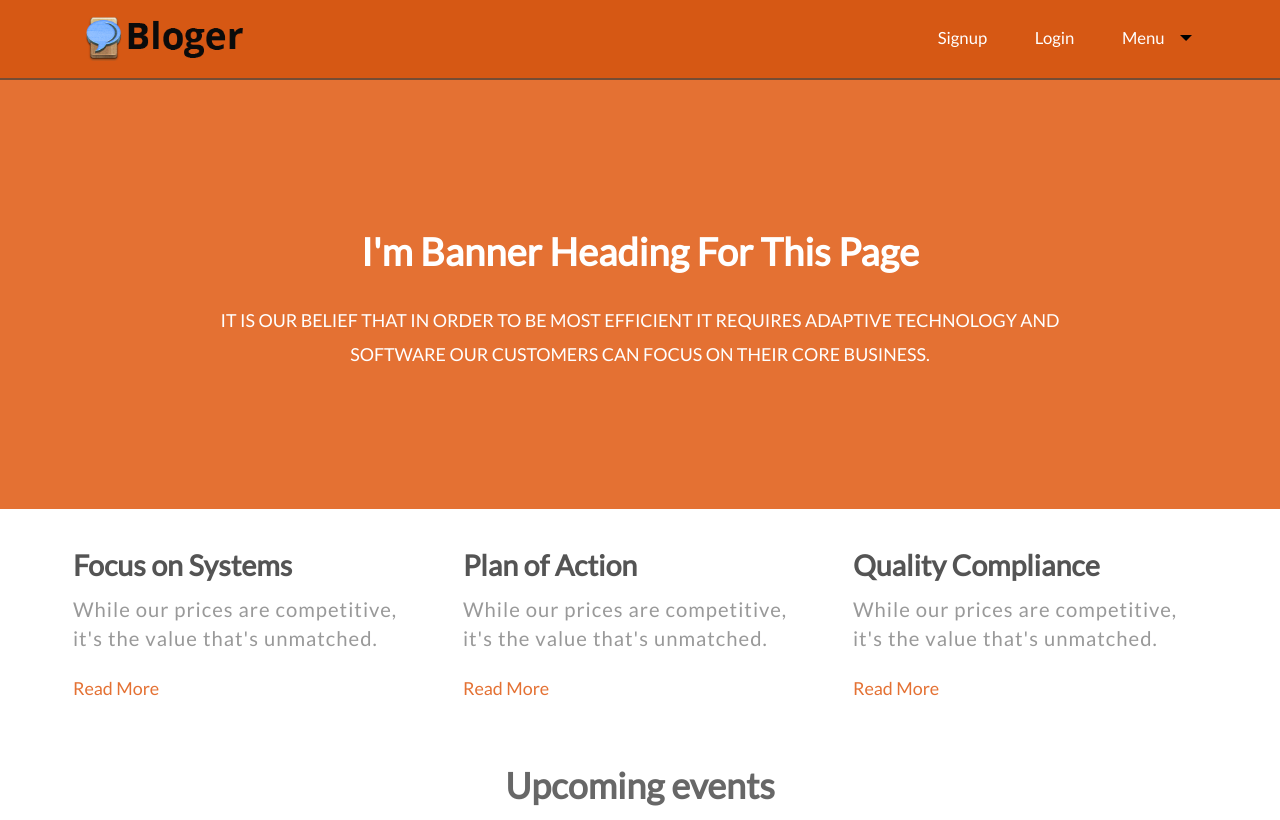
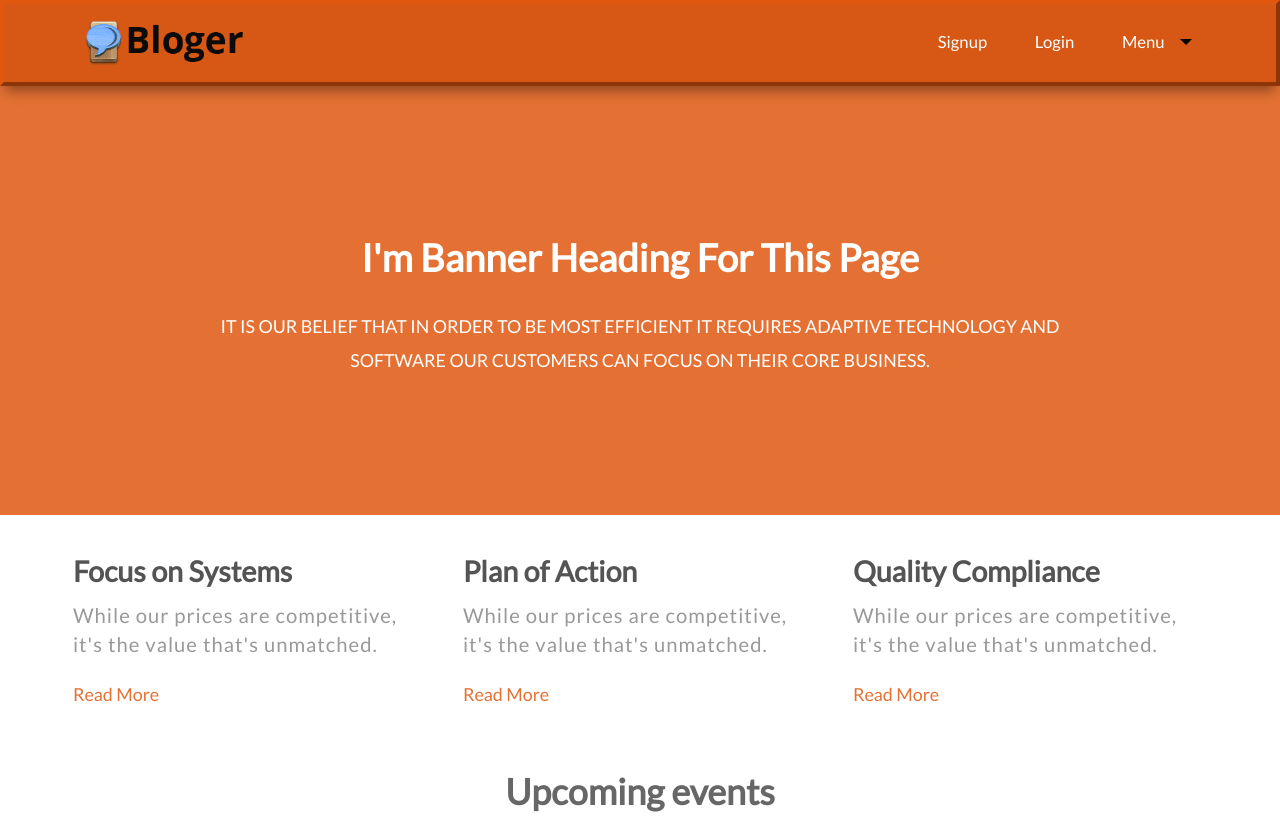
Before and after one commit to KrzysztofBartkiewicz/bloger-layout, a website: page index.html in a window 1280 px wide. Shown: the top 820 px of the page. Drawn offline with Linux system fonts and the light colour scheme.

Commit message:
added raised effect for header

```diff
--- a/sass/layout/_header.scss
+++ b/sass/layout/_header.scss
@@ -1,6 +1,8 @@
 .header {
+   position: relative;
    background-color: $color-primary-dark;
-   border-bottom: 2px solid #754c35;
+   border: .4rem outset #e0570d;
+   box-shadow: 0px 10px 12px -5px rgba(0,0,0,0.38);
 
    &__box {
       padding: .7rem;
```
Also changed, not shown: css/style.css.
